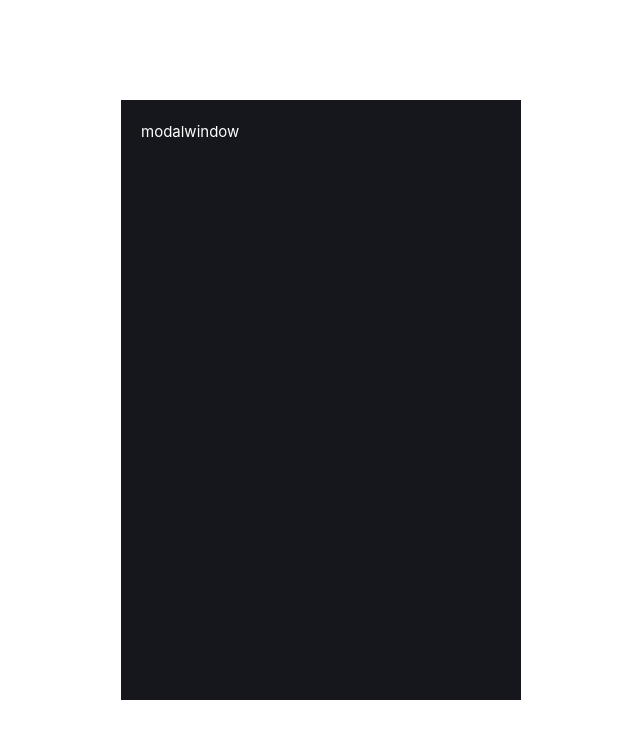
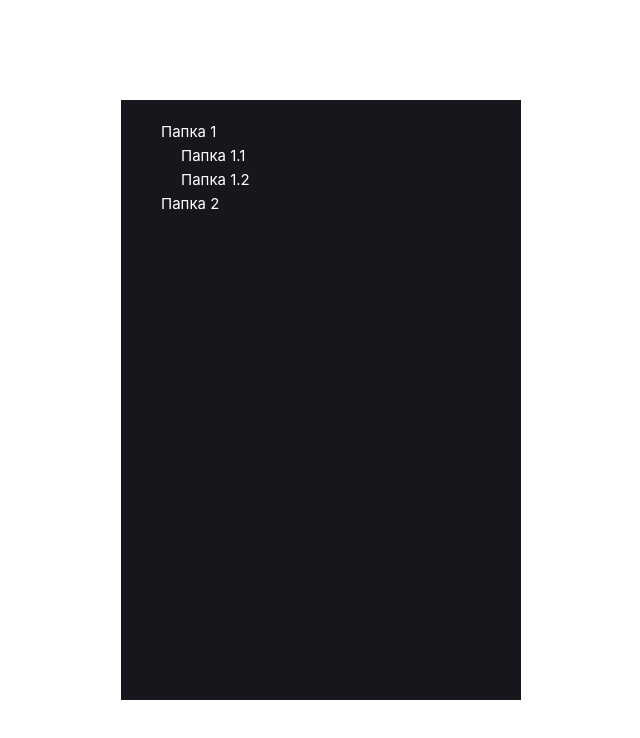
Before and after one commit to sobol4156/modal-window, a Vue app: page / in a window 1280 px wide. Shown: the top 738 px of the page, without its empty margins (319-959 px from the left). Built offline with nearby package versions, Linux system fonts and the light colour scheme; the HTML template or start-up script is replaced by a standard one.

Commit message:
feat: added mock folders in modalWindow

```diff
--- a/src/App.vue
+++ b/src/App.vue
@@ -1,5 +1,5 @@
 <template>
-  <modal-window  />
+  <modal-window :folders="mockFolders" />
   <main>
     <button-component @click="openModal()">Открыть</button-component>
   </main>
@@ -9,6 +9,7 @@
 import ButtonComponent from "@/components/ui/ButtonComponent.vue";
 import ModalWindow from "@/components/ui/modals/ModalWindow.vue";
 import { useModalStore } from "@/stores/modals/modals.ts";
+import type { Folder } from "@/types/Folders.ts";
 
 const modalStore = useModalStore();
 
@@ -16,7 +17,21 @@ const openModal = () => {
   modalStore.openModal();
 };
 
-
+const mockFolders: Folder[] = [
+  {
+    id: 1,
+    name: "Папка 1",
+    children: [
+      { id: 2, name: "Папка 1.1", children: [] },
+      {
+        id: 3,
+        name: "Папка 1.2",
+        children: [{ id: 4, name: "Папка 1.2.1", children: [] }],
+      },
+    ],
+  },
+  { id: 5, name: "Папка 2", children: [] },
+];
 </script>
 
 <style scoped></style>
--- a/src/components/ui/modals/ModalWindow.vue
+++ b/src/components/ui/modals/ModalWindow.vue
@@ -1,12 +1,24 @@
 <template>
   <div v-if="true" class="modal-layout" @click.self="modalClose">
-    <div class="modal">modalwindow</div>
+    <div class="modal">
+      <div v-for="(folder, index) in folders" :key="folder.id" class="folder">
+        {{ folder.name }}
+        <div v-if="folder.children.length">
+          <div v-for="(child, index) in folder.children" :key="child.id" class="children">
+            {{ child.name }}
+          </div>
+        </div>
+      </div>
+    </div>
   </div>
 </template>
 
 <script setup lang="ts">
-import { computed } from "vue";
+import { computed, defineProps } from "vue";
 import { useModalStore } from "@/stores/modals/modals.ts";
+import type { Folder } from "@/types/Folders.ts";
+
+defineProps<{ folders: Folder[] }>();
 
 const modalStore = useModalStore();
 
@@ -42,4 +54,10 @@ const modalClose = () => {
   color: white;
   padding: 20px;
 }
+.folder {
+  margin-left: 20px;
+}
+.children {
+  margin-left: 20px;
+}
 </style>
--- /dev/null
+++ b/src/types/Folders.ts
@@ -0,0 +1,5 @@
+export type Folder = {
+  id:number;
+  name: string;
+  children: Folder[];
+}
```
